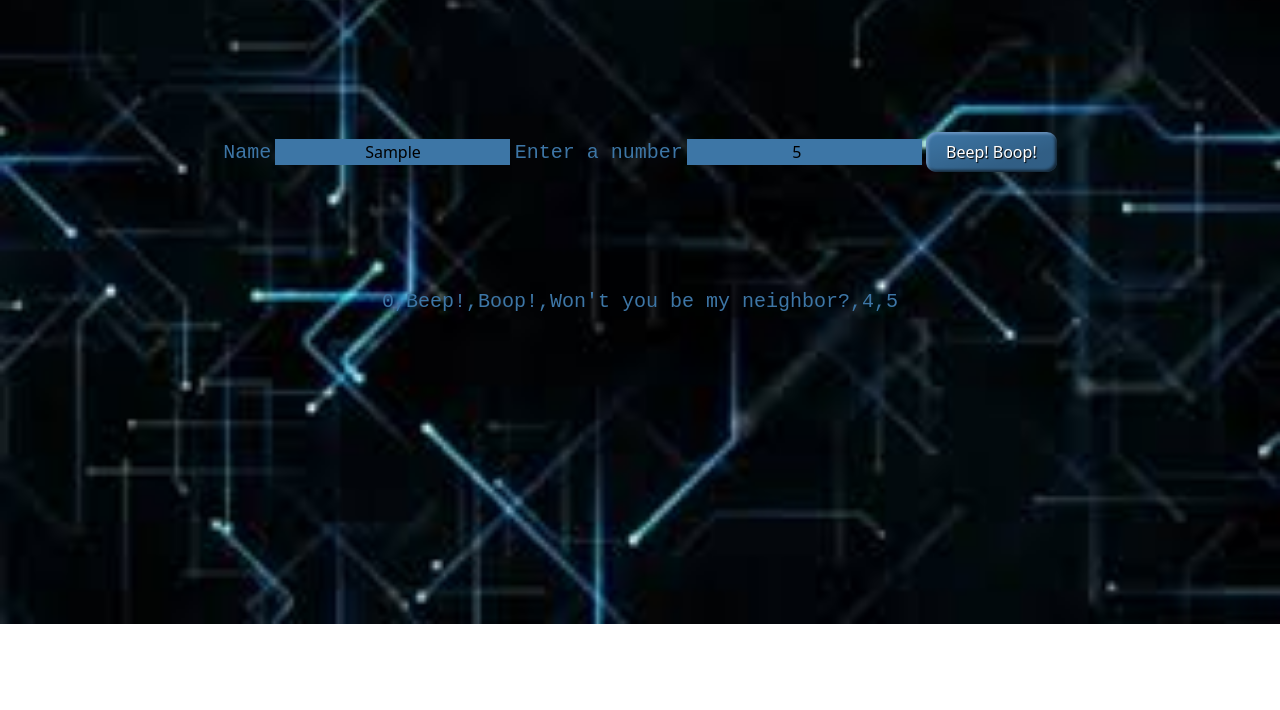
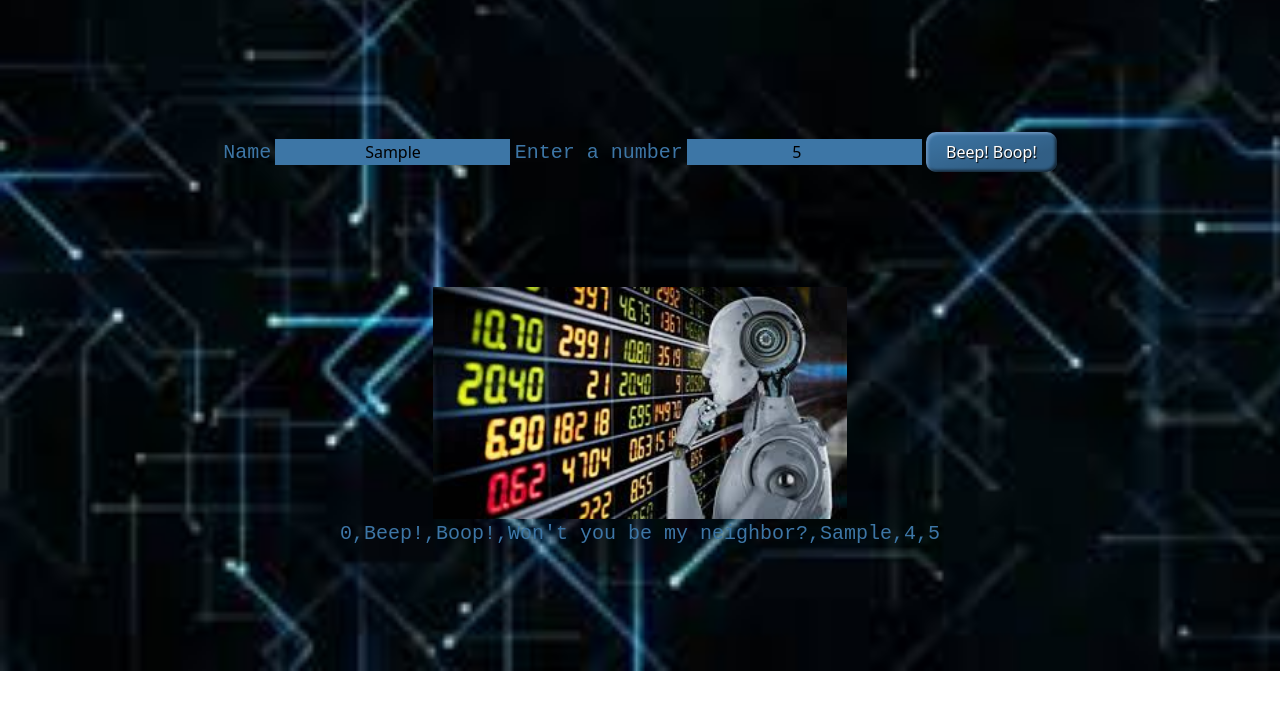
Before and after one commit to tiffarodrigs/Roboger-Neighborhood, a plain HTML site: page index.html in a window 1280 px wide. Both pictures are taken after typing "Sample", "5" into the empty fields and a click on the button "Beep! Boop!". Shown: the part 90-800 px from the top of the page. Drawn offline with nearby package versions, Linux system fonts and the light colour scheme.

Commit message:
Add images and clean up code

```diff
--- a/css/styles.css
+++ b/css/styles.css
@@ -2,17 +2,21 @@
   display: block;
   text-align: center;
 }
+
 form {
   text-align-last: center;
 }
+
 div {
   padding: 5%;
 }
+
 body {
   background-image: url('../img/bg_img.jpeg');
   background-size: cover;
   background-repeat: no-repeat;
 }
+
 button {
   border: 0;
   line-height: 2.5;
@@ -30,6 +34,7 @@ button {
   box-shadow: inset 2px 2px 3px rgba(143, 176, 219, 0.6),
     inset -2px -2px 3px rgba(0, 0, 0, .6);
 }
+
 input {
   background-color: #3d76a6;
   border: none;
@@ -66,8 +71,16 @@ input {
     width: 100%;
   }
 }
-.inForm{
+
+.inForm {
   font-family: monospace;
   font-size: x-large;
   color: #3d76a6;
 }
+
+img {
+  display: block;
+  margin-left: auto;
+  margin-right: auto;
+  width: 40%;
+}
--- a/index.html
+++ b/index.html
@@ -23,7 +23,9 @@
           <button name="submit" type="submit">Beep! Boop!</button>
         </form>
       </div>
-      <div><span id="result"></span>
+      <div>
+        <img src= "img/image2.jpeg" alt="img of robo">
+        <span id="result"></span>
       </div>
     </div>
   </body>
--- a/js/scripts.js
+++ b/js/scripts.js
@@ -1,15 +1,15 @@
 $("document").ready(function() {
   $("form#beep").submit(function(event) {
     let input = $("#num").val();
-    let name = $("#name").val();
-    let greet = beepBoop(input);
+    let userName = $("#name").val();
+    let greet = beepBoop(input, userName);
     $("#result").text(greet).show();
     //text(greet).slideDown();
     event.preventDefault();
   });
 });
 
-function beepBoop(num) {
+function beepBoop(num, personName) {
   let result = []
   let numArray = []
   if (num != "") {
@@ -19,7 +19,7 @@ function beepBoop(num) {
   }
   numArray.map(function(element) {
     if ((element === 3) || (element.toString().includes(3))) {
-      result.push("Won't you be my neighbor?");
+      result.push("Won't you be my neighbor?," + personName);
     } else if ((element === 2) || (element.toString().includes(2))) {
       result.push("Boop!");
     } else if ((element === 1) || (element.toString().includes(1))) {
@@ -28,5 +28,16 @@ function beepBoop(num) {
       result.push(element.toString());
     }
   });
+
   return result.join();
 }
+
+/*function changeImage(num) {
+  var image = document.getElementById('myImage');
+  if (num > 10) {
+      $("img").src = "waterbottel.gif";
+  }
+  else if (num > 20) {
+      image.src = "colorbottel.gif";
+  }
+}*/
```
Also changed, not shown: img/image2.jpeg (added), img/image3.jpeg (added), img/image4.jpeg (added), img/imgage1.jpeg (added).
